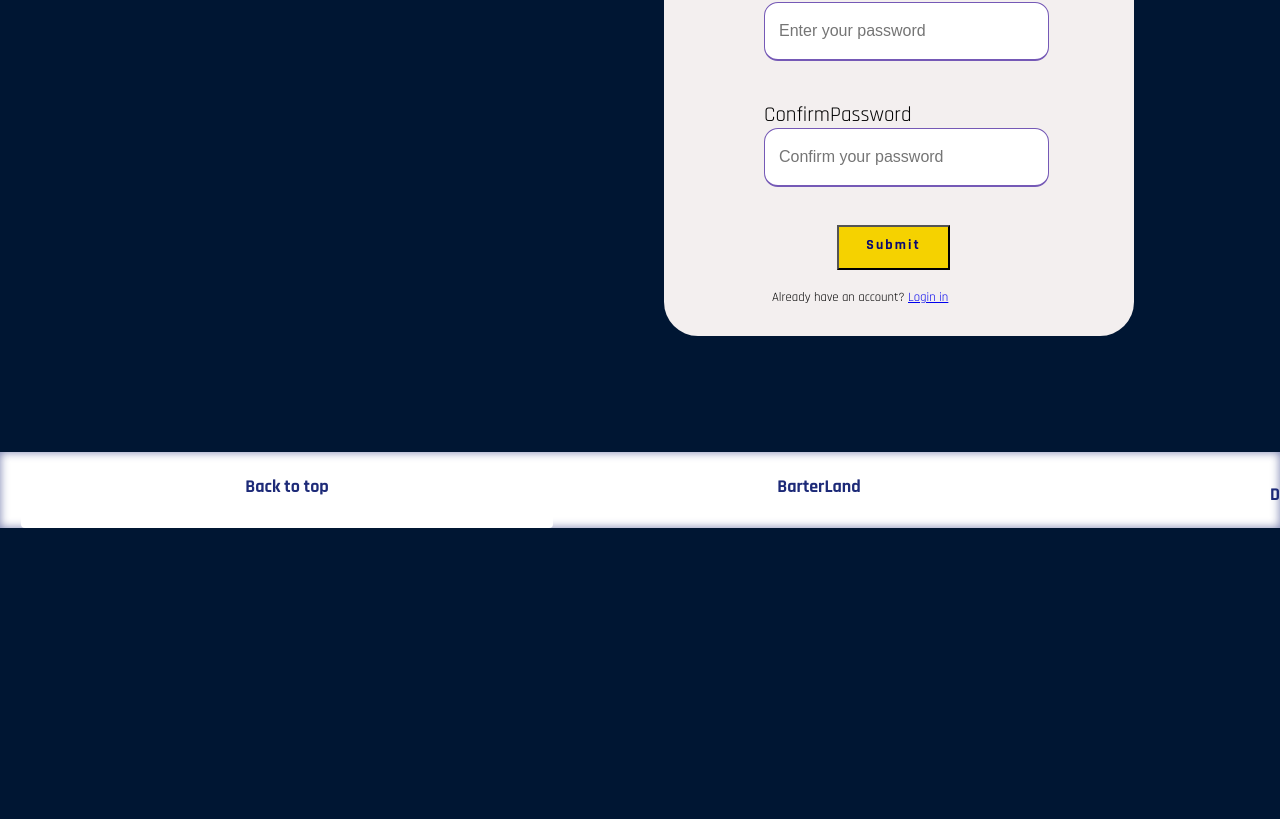
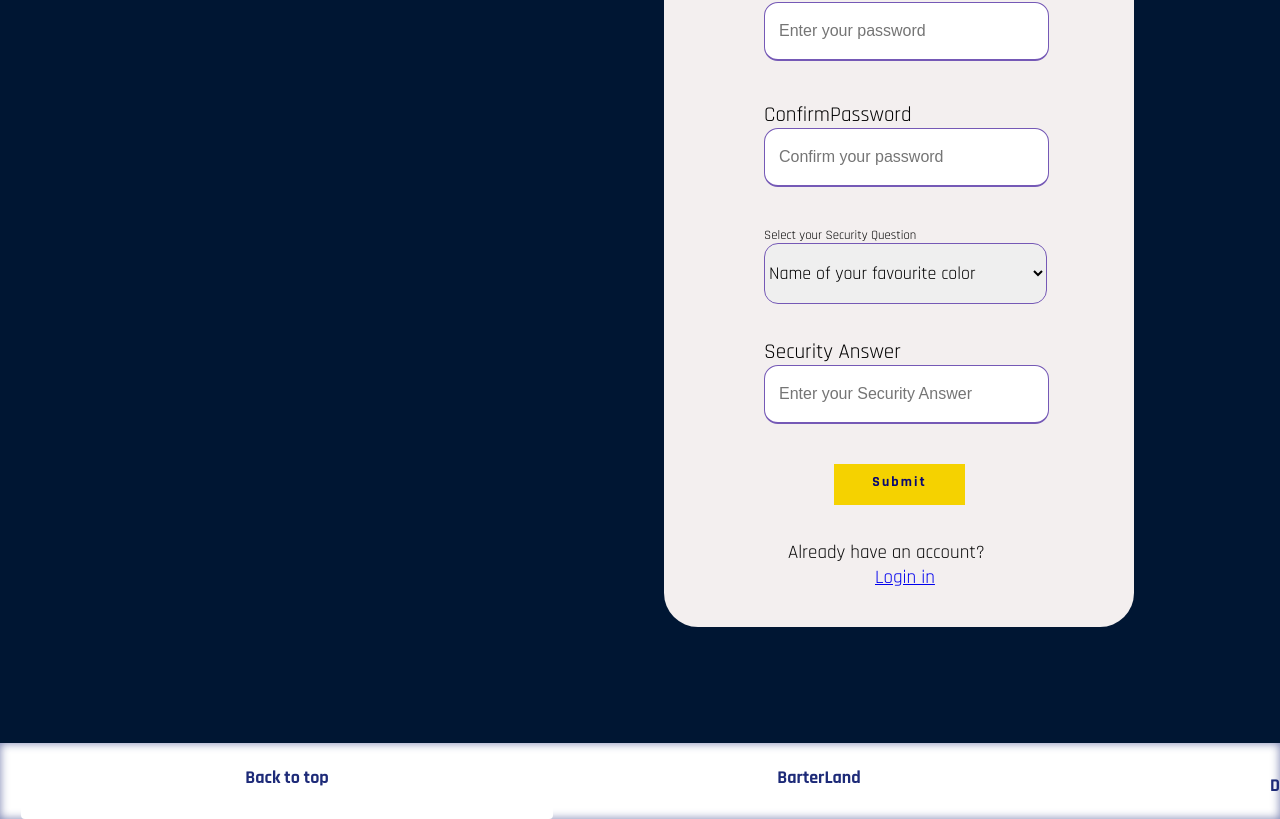
Before and after one commit to HirvaPatel/barterland, a React (Create React App) app: page /userregister in a window 1280 px wide. Shown: the part 741-1560 px from the top of the page. Before the commit the page ends 1269 px from the top, so only its background shows below. Built offline with nearby package versions, Linux system fonts and the light colour scheme.

Commit message:
Registration page

```diff
--- a/src/LoginPage.css
+++ b/src/Authentication/LoginPage.css
@@ -36,6 +36,7 @@
     font-family: 'cursive',sans-serif;
     padding-bottom: 5px;
     background-color: #F5D200;
+    border: none;
 }
 
 
@@ -124,8 +125,8 @@ form .buttonContainer {
 }
 
 .excistingvalue {
-  margin-left: 47px;
-  padding-top: 19px;
+  margin-left: 111px;
+  padding-top: 33px;
   cursor: pointer;
 }
 
--- /dev/null
+++ b/src/Authentication/RegisterForm.css
@@ -0,0 +1,48 @@
+select#security {
+    font-size: 18px;
+    margin-bottom: 34px;
+    text-size-adjust: 7;
+    text-align: inherit;
+    text-size-adjust: auto;
+    width: 128%;
+    border-color: #7559b6;
+    font-family: 'Rajdhani';
+    height: 61px;
+    border-radius: 14px;
+}
+.excistingvalue2{
+    margin-left: 92px;
+    padding-top: 33px;
+    cursor: pointer;
+    width: -20px;
+    padding-right: -15px;
+    padding-left: 19px;
+    width: -webkit-fill-available;
+}
+
+.excistingvalue2 label{
+    margin-left: -8em;
+    font-size: 19px;
+    color: #0a0a0a;
+    margin-right: 5px;
+    padding-left: 65px;
+}
+
+.button-body1{
+    text-align: center;
+    font: normal normal bold 14px/35px Rajdhani !important;
+    letter-spacing: 2.1px !important;
+    color: #090971 !important;
+    background-color: #F5D200;
+    padding: -2em;
+    margin-left: 35em;
+    box-shadow: violet;
+    width: 131px;
+    margin-left: 0em;
+    margin-top: -23px;
+    size: 10px;
+    font-family: 'cursive',sans-serif;
+    padding-bottom: 5px;
+    background-color: #F5D200;
+    border: none;
+}
--- a/src/RegisterForm.js
+++ b/src/Authentication/RegisterForm.js
@@ -1,4 +1,5 @@
 import React, { useState } from 'react';
+import './RegisterForm.css';
 import './LoginPage.css';
 import { Link } from "react-router-dom";
 import axios from "axios";
@@ -40,10 +41,16 @@ export default function RegisterForm(props) {
         value: '', validinput: false, error: []
 
     });
+    const [securityanswer, setSecurityAnswerValue] = useState(
+      {
+
+          value: '', validinput: false, error: []
+
+      });
 
 
   function isAllInputValid() {
-    return (email.validinput && password.validinput && confirmpassword.validinput && firstname.validateinput && lastname.validateinput)
+    return (email.validinput && password.validinput && confirmpassword.validinput && firstname.validateinput && lastname.validateinput && securityanswer.validinput)
   }
 
       const handleSubmit = (event) => {
@@ -65,6 +72,7 @@ export default function RegisterForm(props) {
       let firstnameStateValue = firstname;
       let lastnameStateValue = lastname;
       let confirmpasswordStateValue = confirmpassword;
+      let securityanswerStateValue = securityanswer;
 
       const err = []
       const { name, value } = event.target;
@@ -138,6 +146,20 @@ export default function RegisterForm(props) {
           confirmpasswordStateValue.validinput = true;
           break;
 
+          case 'securityanswer':
+          securityanswerStateValue.value = value;
+
+          if (!validateSecurityAnswer(value)) {
+            securityanswerStateValue.validinput = false;
+            err.push('The security answer should be atleast 5 characters in length');
+            securityanswerStateValue.error = err;
+            break;
+          }
+          securityanswerStateValue.error = [];
+          securityanswerStateValue.validinput = true;
+          break;
+
+
           default:
           break;
       }
@@ -177,6 +199,12 @@ export default function RegisterForm(props) {
 
       }));
 
+      setSecurityAnswerValue(prevState => ({
+        ...prevState, value: securityanswerStateValue.value,
+        validinput: securityanswerStateValue.validinput,
+        error: securityanswerStateValue.error
+
+      }));
 
     }
 
@@ -239,13 +267,26 @@ export default function RegisterForm(props) {
                   <input type="password" name="confirmpassword" value={confirmpassword.value} onChange={handleChange} id="confirmpassword" placeholder="Confirm your password" />
                   <label className="errorvalues">{confirmpassword.error.join()}</label>
                 </nav>
+                <nav>
+                  <label className="inputdetails">Select your Security Question</label>
+                  <select id="security" className="selection">
+                  <option value="en" selected>Name of your favourite color</option>
+                  <option value="es">Name of your first pet</option>
+                  <option value="pt">Name of your school</option>
+                  </select>
               </nav>
+              <nav className="inputvalue">
+                  <label className="inputdetails">Security Answer</label>
+                  <input type="text" name="securityanswer" value={securityanswer.value} onChange={handleChange} id="securityanswer" placeholder="Enter your Security Answer" />
+                  <label className="errorvalues">{securityanswer.error.join()}</label>
+                </nav>
               <nav className="buttonContainer">
-                <button className='button-body' id='submitbutton' disabled={!isAllInputValid}> Submit</button>
+                <button className='button-body1' id='submitbutton' disabled={!isAllInputValid}> Submit</button>
               </nav>
-                  <nav className="excistingvalue">
-                  <label>Already have an account? <Link to="/userregister">Login in</Link></label>
+                  <nav className="excistingvalue2">
+                  <label>Already have an account?<Link to="/userregister">Login in</Link></label>
                   </nav>
+              </nav>
             </form>
           </nav>
         </nav>
@@ -294,3 +335,9 @@ function validateLastName(lastname) {
 
   );
 }
+
+  function validateSecurityAnswer(securityanswer){
+    return String(securityanswer).match(/^[a-zA-Z]{5,}$/
+
+    );
+  }
--- a/src/RoutingConfig.js
+++ b/src/RoutingConfig.js
@@ -2,8 +2,8 @@ import React from 'react';
 import { BrowserRouter as Router, Route, Routes } from 'react-router-dom';
 import HomePage from './HomePage';
 import ComingSoonPage from './ComingSoonPage';
-import LoginPage from './LoginPage';
-import RegisterForm from './RegisterForm';
+import LoginPage from './Authentication/LoginPage';
+import RegisterForm from './Authentication/RegisterForm';
 import UserProfilePage  from './UserProfilePage';
 export default function RoutingConfig(props) {
 
```
Also changed, not shown: src/Authentication/LoginPage.js (renamed from src/LoginPage.js).
